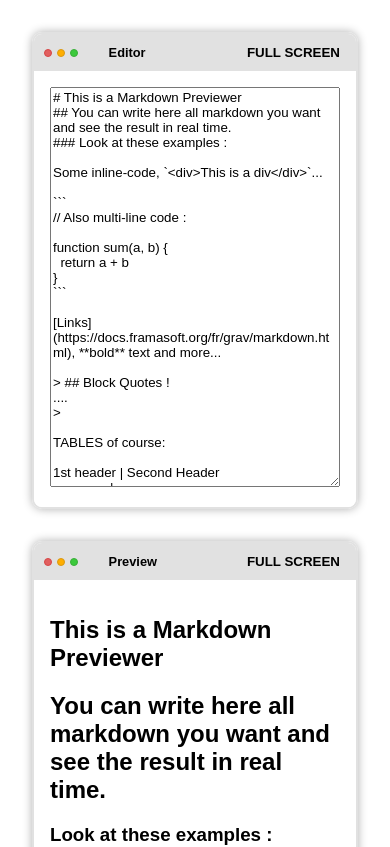
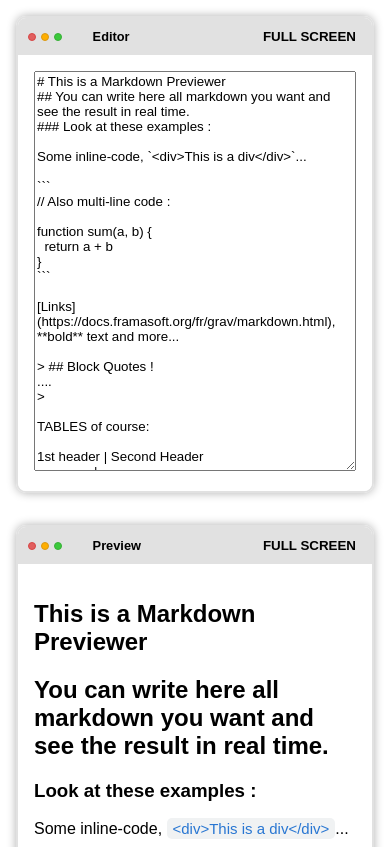
Before and after one commit to TheNewDevl/fcc-Markdown-Previewer, a React (Vite) app: page / in a window 390 px wide. Shown: the top 847 px of the page. Built offline with nearby package versions, Linux system fonts and the light colour scheme.

Commit message:
reduce padding in mobile screens

```diff
--- a/src/App.scss
+++ b/src/App.scss
@@ -5,16 +5,20 @@
 
 body {
   margin: 0;
-  padding: 2em;
+  padding: 1em;
+  @media screen and (min-width: 1200px) {
+    padding: 2em;
+  }
 }
 
 .App {
-  height: calc(100vh - 4em);
+  height: calc(100vh - 2em);
   position: relative;
 }
 
 .App {
   @media screen and (min-width: 1200px) {
+    height: calc(100vh - 4em);
     gap: 1em;
     display: flex;
   }
```
